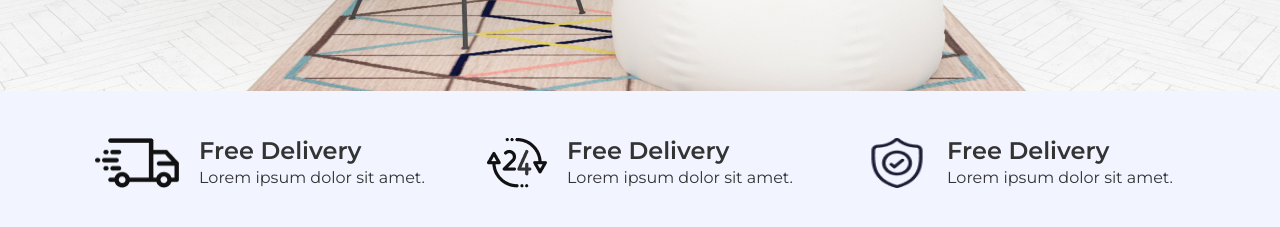
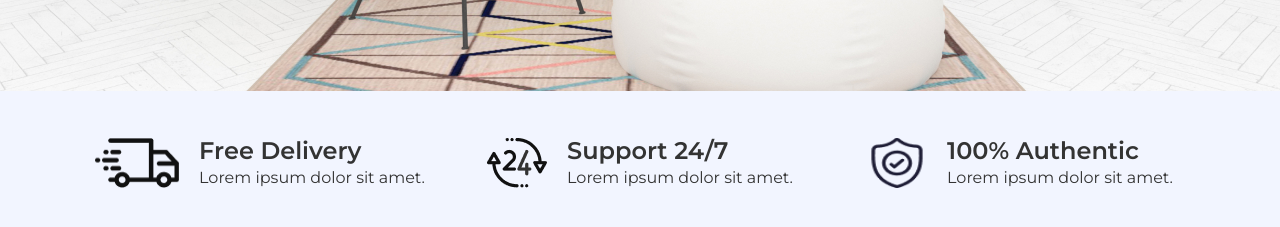
Before and after one commit to soniareactdeveloper/Bootstrap, a plain HTML site: page index.html in a window 1280 px wide. Shown: the part 780-1007 px from the top of the page. Drawn offline with nearby package versions, Linux system fonts and the light colour scheme; a web font is replaced by a local one.

Commit message:
first commit

```diff
--- a/index.html
+++ b/index.html
@@ -61,14 +61,14 @@
         <div class="col-lg-4 delivery_content time">
           <img src="images/time.png" alt="delivery">
           <div class="delivery_content_card">
-            <h2>Free Delivery</h2>
+            <h2>Support 24/7</h2>
             <p>Lorem ipsum dolor sit amet.</p>
           </div>
         </div>
         <div class="col-lg-4 delivery_content sheild">
           <img src="images/shield.png" alt="delivery">
           <div class="delivery_content_card">
-            <h2>Free Delivery</h2>
+            <h2>100% Authentic</h2>
             <p>Lorem ipsum dolor sit amet.</p>
           </div>
         </div>
```
